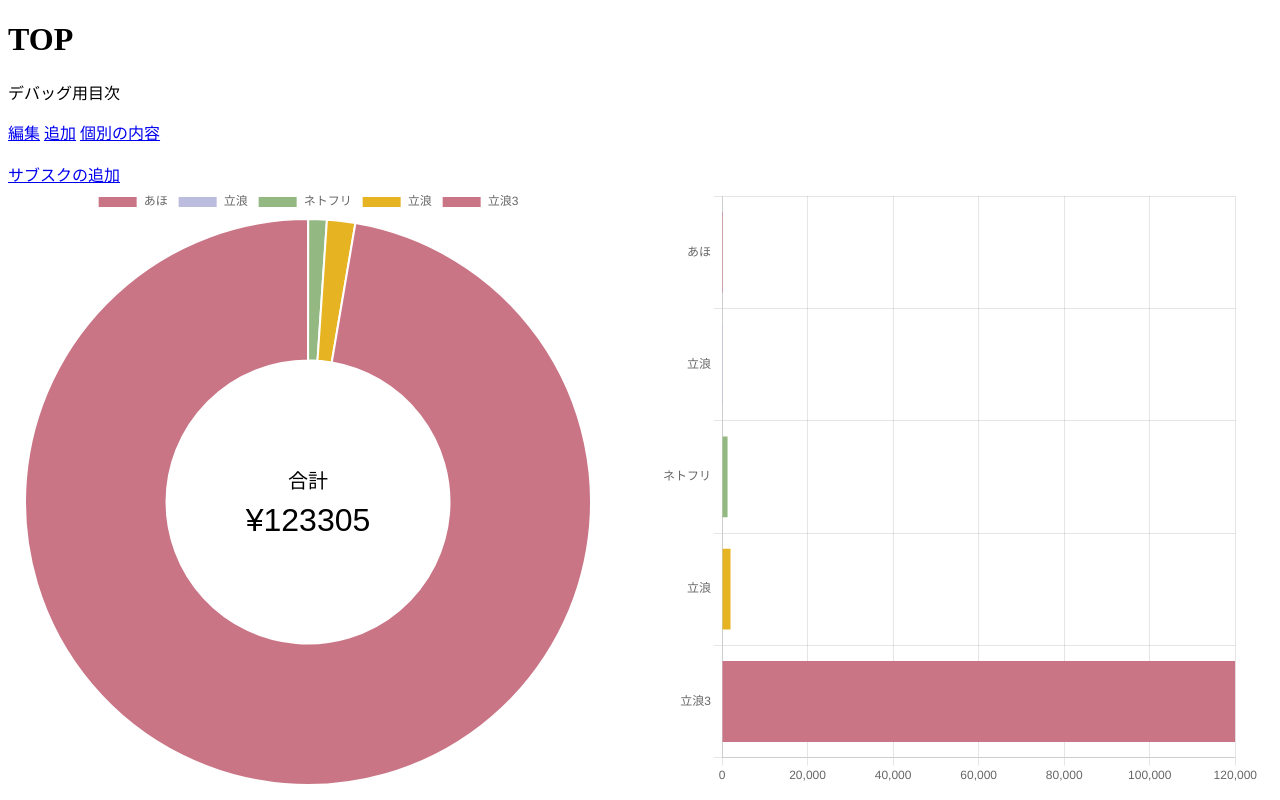
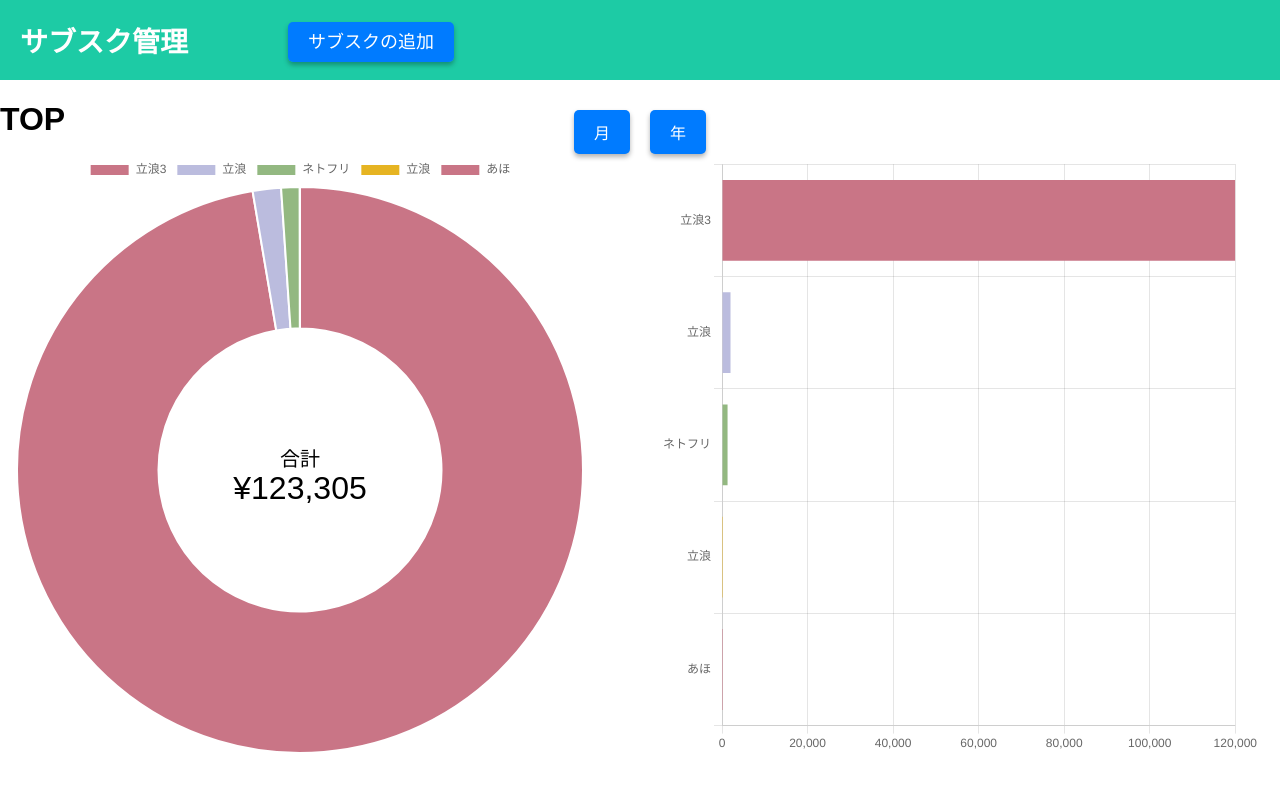
Before and after one commit to 2024AIT-OOP2-G08/Subscription-management, a Flask app: page / in a window 1280 px wide. Run offline with Flask 3, Linux system fonts and the light colour scheme.

Commit message:
TOPページに月と年を切り替える機能を実装＋その他デザインの追加と修正
二つのグラフを月と年で切り替える機能を実装しました。それに伴って合計の計算の処理も変更しました。
TOPページにヘッダーを追加しました

```diff
--- a/app.py
+++ b/app.py
@@ -17,9 +17,9 @@ def index():
     contents = Contents.select()
     # contentsを辞書型に変換し、リストに格納
     contents_dict = [model_to_dict(content) for content in contents]
-    # 金額が安い順にソートする
+    # 金額が高い順にソートする
     # reverse=Trueで値段が高い順、Falseで安い順にソート
-    contents_dict.sort(key=lambda x: x['price'], reverse=False)
+    contents_dict.sort(key=lambda x: x['price'], reverse=True)
     # print(contents_dict)
     # index.htmlにcontents_dicとして渡す
     return render_template('index.html', contents_dict=contents_dict)
--- a/static/index.js
+++ b/static/index.js
@@ -1,5 +1,4 @@
 document.addEventListener("DOMContentLoaded", () => {
-  //contents_dictが受け取れているか確認する
   console.log("Window contents_dict:", window.contents_dict);
   if (!window.contents_dict) {
     console.error("contents_dictが定義されていません");
@@ -8,54 +7,83 @@ document.addEventListener("DOMContentLoaded", () => {
 
   //contents_dictを取得
   const contents_dict = window.contents_dict;
-  // console.log("\ncontents_dict\n")
-  // console.log(contents_dict);
-
-  //contents_dictのnameとpriceを取得し、labelsとpricesに格納
   const labels = contents_dict.map((content) => content.name);
   const prices = contents_dict.map((content) => content.price);
-  var sum = 0;
-  for (const price of prices) {
-    sum += price;
+
+  let isYearly = false;
+
+  //合計計算関数
+  function calculateSum(data) {
+    return data.reduce((sum, price) => sum + price, 0);
   }
-  console.log(sum);
-  // console.log(labels);
-  // console.log(prices);
-  // 円グラフ
-  var ctxDoughnut = document.getElementById("totalchart").getContext("2d");
+
+  //初期合計
+  let sum = calculateSum(prices);
+
+  //月・年切り替えボタンの要素
+  const monthButton = document.getElementById("month-button");
+  const yearButton = document.getElementById("year-button");
 
   //合計の表示
-  const counter = {
-    id: "counter",
+  const centerTextPlugin = {
+    id: "centerText",
     beforeDraw(chart) {
       const {
         ctx,
-        chartArea: { width, height, left, top },
+        chartArea: { width, height },
       } = chart;
+      const centerX = chart.chartArea.left + width / 2;
+      const centerY = chart.chartArea.top + height / 2;
+
       ctx.save();
       ctx.textAlign = "center";
       ctx.textBaseline = "middle";
+
+      //合計タイトル
+      ctx.font = "20px sans-serif";
       ctx.fillStyle = "black";
-      const centerX = left + width / 2;
-      const centerY = top + height / 2;
+      ctx.fillText("合計", centerX, centerY - 10);
 
-      const lines = [
-        { text: "合計", fontSize: 20 },
-        { text: `¥${sum}`, fontSize: 32 },
-      ];
-      const lineHeight = 40; // 各行の間隔
-
-      lines.forEach((line, index) => {
-        const yOffset = (index - (lines.length - 1) / 2) * lineHeight;
-        ctx.font = `${line.fontSize}px sans-serif`; // 行ごとのフォントサイズを設定
-        ctx.fillText(line.text, centerX, centerY + yOffset);
-      });
+      //合計値
+      ctx.font = "32px sans-serif";
+      ctx.fillStyle = "#000";
+      ctx.fillText(`¥${sum.toLocaleString()}`, centerX, centerY + 20);
 
       ctx.restore();
     },
   };
 
-  var myDoughnutChart = new Chart(ctxDoughnut, {
+  //グラフデータ更新関数
+  function updateChartData() {
+    const data = isYearly ? prices.map((price) => price * 12) : prices;
+    sum = calculateSum(data); //合計を再計算
+    myDoughnutChart.data.datasets[0].data = data;
+    myDoughnutChart.update();
+
+    myBarChart.data.datasets[0].data = data;
+    myBarChart.update();
+  }
+
+  //ボタンのクリック
+  monthButton.addEventListener("click", () => {
+    if (!isYearly) return;
+    isYearly = false;
+    monthButton.classList.add("active");
+    yearButton.classList.remove("active");
+    updateChartData();
+  });
+
+  yearButton.addEventListener("click", () => {
+    if (isYearly) return;
+    isYearly = true;
+    yearButton.classList.add("active");
+    monthButton.classList.remove("active");
+    updateChartData();
+  });
+
+  //円グラフ
+  const ctxDoughnut = document.getElementById("totalchart").getContext("2d");
+  const myDoughnutChart = new Chart(ctxDoughnut, {
     type: "doughnut",
     data: {
       labels: labels,
@@ -69,7 +97,6 @@ document.addEventListener("DOMContentLoaded", () => {
     options: {
       responsive: false,
       maintainAspectRatio: false,
-      //クリックした時の処理
       onClick(event, elements) {
         if (elements.length > 0) {
           window.location.href = "/content"; //一旦全てcontentに飛ばす
@@ -77,13 +104,12 @@ document.addEventListener("DOMContentLoaded", () => {
       },
     },
     //円グラフのみ合計を表示
-    plugins: [counter],
+    plugins: [centerTextPlugin],
   });
 
-  // 棒グラフ
-  var ctxBar = document.getElementById("individualchart").getContext("2d");
-
-  var myBarChart = new Chart(ctxBar, {
+  //棒グラフ
+  const ctxBar = document.getElementById("individualchart").getContext("2d");
+  const myBarChart = new Chart(ctxBar, {
     type: "bar",
     data: {
       labels: labels,
--- a/static/styles.css
+++ b/static/styles.css
@@ -1,18 +1,93 @@
+/* 共通のスタイル */
+body {
+  margin: 0;
+  font-family: Arial, sans-serif;
+}
+
+header {
+  display: flex;
+  width: 100%;
+  height: 80px;
+  background-color: rgb(29, 203, 165);
+  align-items: center;
+}
+
+.title {
+  font-family: monospace;
+  font-size: 28px;
+  font-weight: bold;
+  color: #fff;
+  text-align: left;
+  margin-left: 20px;
+  text-decoration: none;
+}
+
+ul {
+  list-style-type: none;
+  padding: 0;
+  margin: 0;
+}
+
+.menu-item {
+  font-size: 18px;
+  padding: 10px 20px;
+  background-color: #007bff;
+  color: #fff;
+  text-decoration: none;
+  margin-left: 100px;
+  transition: background-color 0.3s ease;
+  border-radius: 5px;
+  -webkit-box-shadow: 0 3px 5px rgba(0, 0, 0, .3);
+  box-shadow: 0 3px 5px rgba(0, 0, 0, .3);
+}
+
+.menu-item:hover {
+  background-color: #0056b3;  /* ホバー時に背景色を暗くする */
+}
+
+#toggle-container {
+  display: flex;
+  justify-content: center;
+  margin: -50px 20px 0;
+}
+
+.toggle-button {
+  font-size: 16px;
+  padding: 10px 20px;
+  background-color: #007bff;
+  color: #fff;
+  margin: 0 10px;
+  cursor: pointer;
+  transition: background-color 0.3s ease;
+  border: none;
+  border-radius: 5px;
+  -webkit-box-shadow: 0 3px 5px rgba(0, 0, 0, .3);
+  box-shadow: 0 3px 5px rgba(0, 0, 0, .3);
+}
+
+.toggle-button:hover {
+  background-color: #0056b3;
+}
+
+.toggle-button.active {
+  background-color: #0056b3;
+}
+
 #graphs-container {
-  display: flex; /* 横並び配置 */
-  justify-content: space-between; /* 左右に配置 */
-  align-items: flex-start; /* 上揃え */
-  gap: 20px; /* グラフ間の余白 */
-  width: 100%; /* コンテナの幅 */
+  display: flex;
+  justify-content: space-between;
+  align-items: flex-start;
+  gap: 20px;
+  width: 100%;
 }
 
 #totalchart-container {
-  flex: 0 0 50%; /*　左側半分を使う　*/
+  flex: 0 0 50%;
   text-align: center;
 }
 
 #individual-container {
-  flex: 0 0 50%; /*　右側半分を使う　*/
+  flex: 0 0 50%;
   text-align: center;
 }
 
--- a/templates/index.html
+++ b/templates/index.html
@@ -8,15 +8,20 @@
         <link rel="stylesheet" href="static/styles.css" />
 </head>
 <body>
+    <header>
+        <a href="" class="title">サブスク管理</a>
+        <ul>
+            <li><a href="add" class="menu-item">サブスクの追加</a></li>
+        </ul>
+    </header>
+
     <h1>TOP</h1>
 
-    <!--デバック用目次は機能が実装出来次第消去します-->
-    <p>デバッグ用目次</p>
-    <a href="edit">編集</a>
-    <a href="add">追加</a>
-    <a href="content">個別の内容</a><br /><br />
+    <div id="toggle-container">
+        <button id="month-button" class="toggle-button">月</button>
+        <button id="year-button" class="toggle-button">年</button>
+    </div>
 
-    <a href="add">サブスクの追加</a>
     <div id="graphs-container">
         <div id="totalchart-container">
             <canvas id="totalchart" width="600" height="600"></canvas>
```
Also changed, not shown: contents.db, 1 other file. Lines whose indentation alone changed are shown as unchanged.
